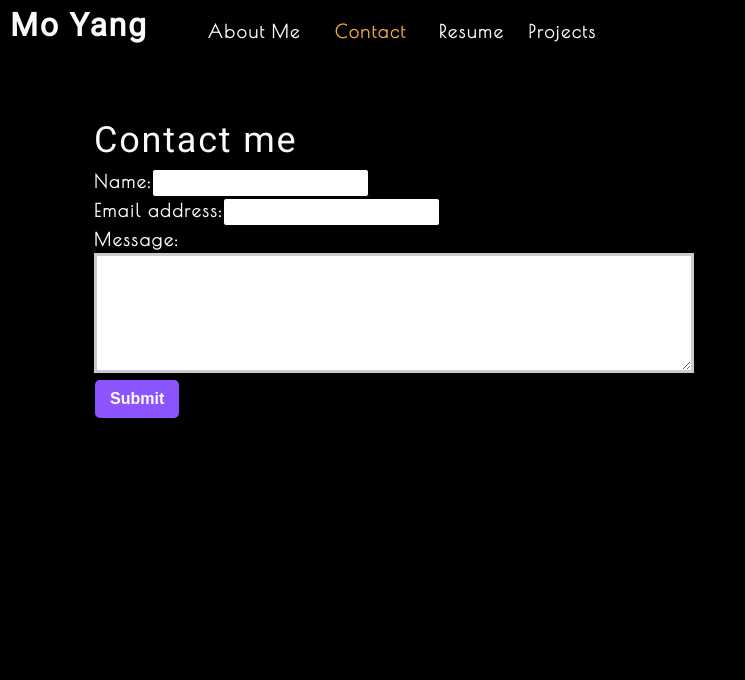
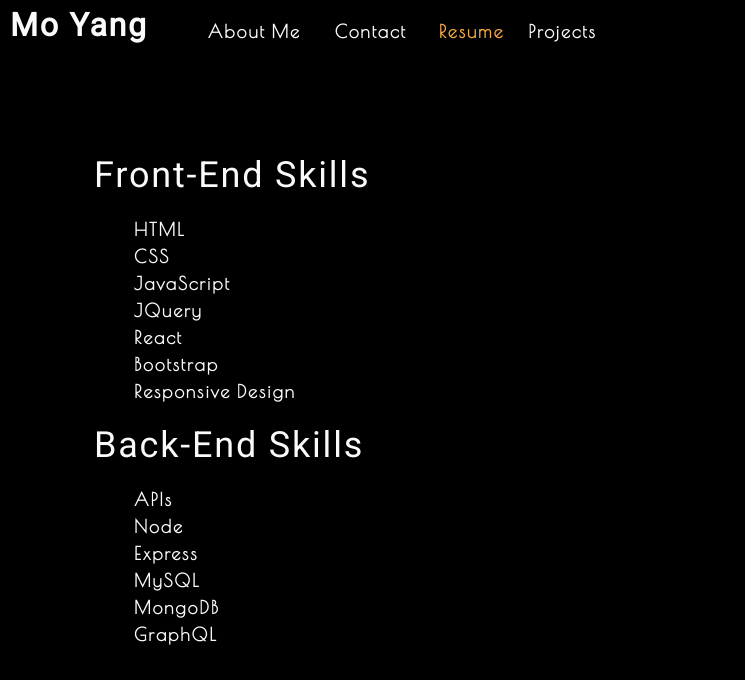
Before and after one commit to moyangdev/React-Portfolio, a React (Create React App) app: page / in a window 1280 px wide. Both pictures are taken after a click on the element "Resume". Shown: the top 680 px of the page, without its empty margins (0-745 px from the left). Built offline with nearby package versions, Linux system fonts and the light colour scheme.

Commit message:
update resume

```diff
--- a/src/App.js
+++ b/src/App.js
@@ -3,6 +3,7 @@
 import About from './components/About';
 import Gallery from './components/Gallery';
 import ContactForm from './components/Contact';
+import Resume from './components/Resume';
 
 function App() {
   const [categories] = useState([
@@ -16,6 +17,8 @@
 
   const [contactSelected, setContactSelected] = useState(false);
 
+  const [resumeSelected, setResumeSelected] = useState(false);
+
   return (
     <div>
       <Nav
@@ -24,14 +27,23 @@
         currentCategory={currentCategory}
         contactSelected={contactSelected}
         setContactSelected={setContactSelected}
+        resumeSelected={resumeSelected}
+        setResumeSelected={setResumeSelected}
+
       ></Nav>
       <main>
-        {!contactSelected ? (
+        {!contactSelected && !resumeSelected? (
           <>
             <Gallery currentCategory={currentCategory}></Gallery>
             <About></About>
           </>
-        ) : (
+        ) :
+        resumeSelected? (
+          <>
+            <Resume></Resume>
+          </>
+        ) :
+        (
           <ContactForm></ContactForm>
         )}
       </main>
--- a/src/components/Nav/index.js
+++ b/src/components/Nav/index.js
@@ -9,6 +9,7 @@
     resumeSelected,
     currentCategory,
     setContactSelected,
+    setResumeSelected,
   } = props;
 
   useEffect(() => {
@@ -30,15 +31,22 @@
             </a>
           </li>
           <li className={`mx-2 ${contactSelected && 'navActive'}`}>
-            <span onClick={() => setContactSelected(true)}>Contact</span>
+            <span onClick={() => {
+              setContactSelected(true);
+              setResumeSelected(false);
+            }}
+            >Contact</span>
           </li>
           <li className={`mx-2 ${resumeSelected && 'navActive'}`}>
-            <span onClick={() => setContactSelected(true)}>Resume</span>
+            <span onClick={() => {
+              setResumeSelected(true);
+              setContactSelected(false);
+            }}
+            >Resume</span>
           </li>
           {categories.map((category) => (
             <li
-              className={`mx-1 ${
-                currentCategory.name === category.name && !contactSelected && 'navActive'
+              className={`mx-1 ${currentCategory.name === category.name && !contactSelected && !resumeSelected && 'navActive'
                 }`}
               key={category.name}
             >
@@ -46,6 +54,7 @@
                 onClick={() => {
                   setCurrentCategory(category);
                   setContactSelected(false);
+                  setResumeSelected(false);
                 }}
               >
                 {capitalizeFirstLetter(category.name)}
--- /dev/null
+++ b/src/components/Resume/index.js
@@ -0,0 +1,32 @@
+import React from 'react';
+function Resume() {
+  return (
+    <section className="my-5">
+      <h1>Front-End Skills</h1>
+      <div className="my-2">
+        <ul>
+          <li>HTML</li>
+          <li>CSS</li>
+          <li>JavaScript</li>
+          <li>JQuery</li>
+          <li>React</li>
+          <li>Bootstrap</li>
+          <li>Responsive Design</li>
+        </ul>
+      </div>
+      <h1>Back-End Skills</h1>
+      <div className="my-2">
+        <ul>
+          <li>APIs</li>
+          <li>Node</li>
+          <li>Express</li>
+          <li>MySQL</li>
+          <li>MongoDB</li>
+          <li>GraphQL</li>
+        </ul>
+      </div>
+    </section>
+  );
+}
+
+export default Resume;
```
